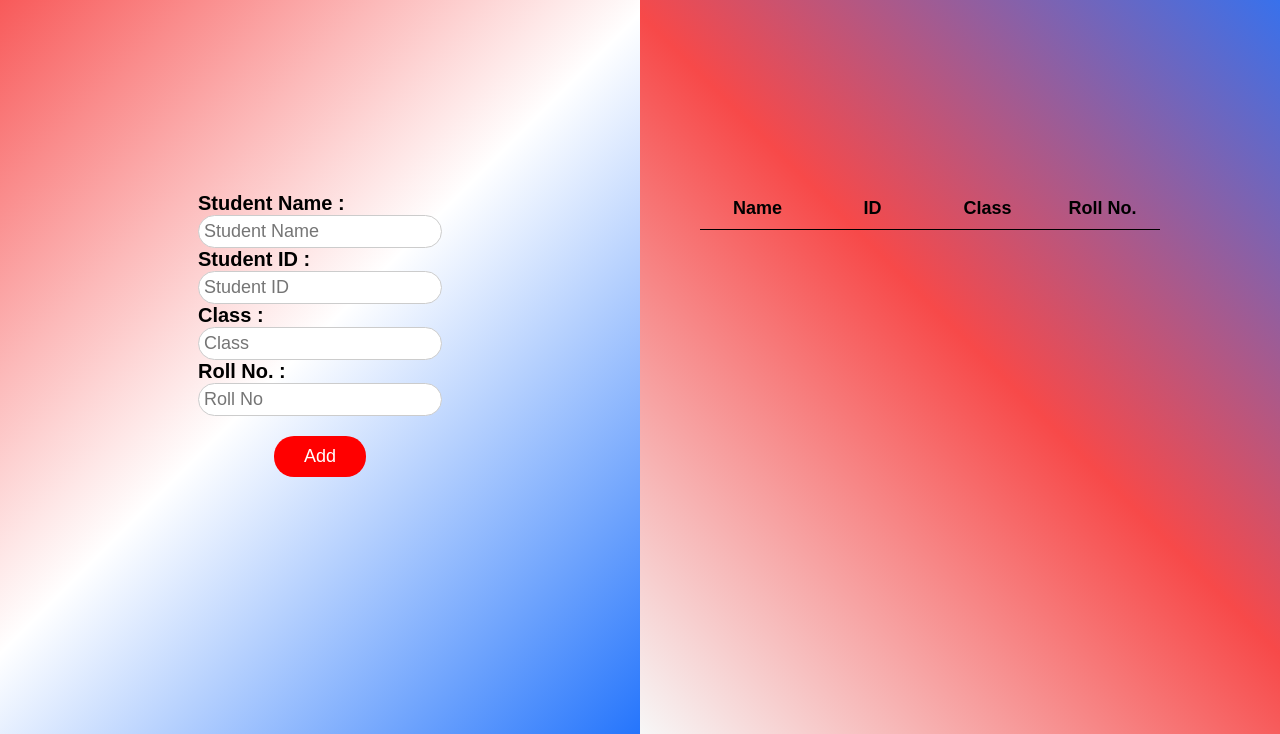
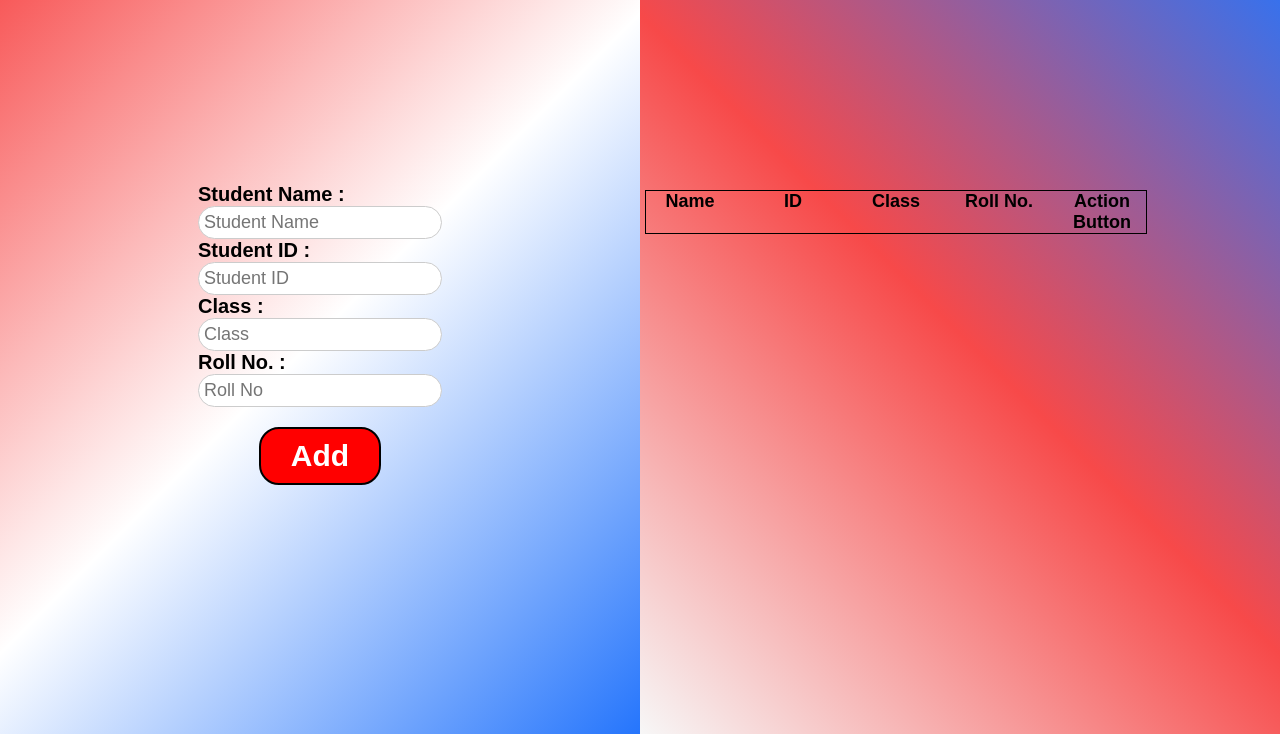
Before and after one commit to sadique567/domassignment, a plain HTML site: page index.html in a window 1280 px wide. Shown: the part 66-800 px from the top of the page. Drawn offline with Linux system fonts and the light colour scheme.

Commit message:
final uploading

```diff
--- a/index.html
+++ b/index.html
@@ -46,6 +46,7 @@
                     <li><b>ID</b></li>
                     <li><b>Class</b></li>
                     <li><b>Roll No.</b></li>
+                    <li><b>Action Button</b></li>
                 </ul>
             </div>
 
--- a/style.css
+++ b/style.css
@@ -61,11 +61,12 @@
     background-color: red;
     color: white;
     padding: 10px 30px;
-    font-size: 18px;
+    font-size: 30px;
+    font-weight: bolder;
     border-radius: 20px;
-    border: none;
-    cursor: pointer;
-    transition: background-color 0.3s;
+    border: 2px solid black;
+    /* cursor: pointer; */
+    /* transition: background-color 0.3s; */
     margin-top: 20px;
   }
 
@@ -83,30 +84,33 @@
 
   /* Right Section  */
   .section-details {
-    width: 75%;
+    width: 80%;
     max-height: 50vh;
-    margin-left: 50px;
+    /* margin-left: 50px; */
     overflow-y: auto;
     margin-top: -250px;
     /* padding: -200px; */
     /* border: 1px solid black; */
     /* background-color: white; */
-    padding: 10px;
+    padding: 5px;
     /* overflow-y: auto; */
   }
 
   .students-details-data ul {
     display: flex;
-    gap: 20px;
+    gap: 15px;
+    margin-top: 5px;
     list-style-type: none;
-    padding: 10px;
-    border-bottom: 1px solid black;
+    /* padding: 10px; */
+    border: 1px solid black;
+
   }
 
   .students-details-data ul li {
     font-size: 18px;
     flex: 1;
     text-align: center;
+    /* border: 1px solid black; */
   }
 
   .dlt-btn-class {
@@ -136,12 +140,3 @@
   .edit-btn-class:hover {
     background-color: #45a049;
   }
-
-  .section-details::-webkit-scrollbar {
-    width: 8px;
-  }
-
-  .section-details::-webkit-scrollbar-thumb {
-    background-color: rgba(0, 0, 0, 0.3);
-    border-radius: 4px;
-  }
```
